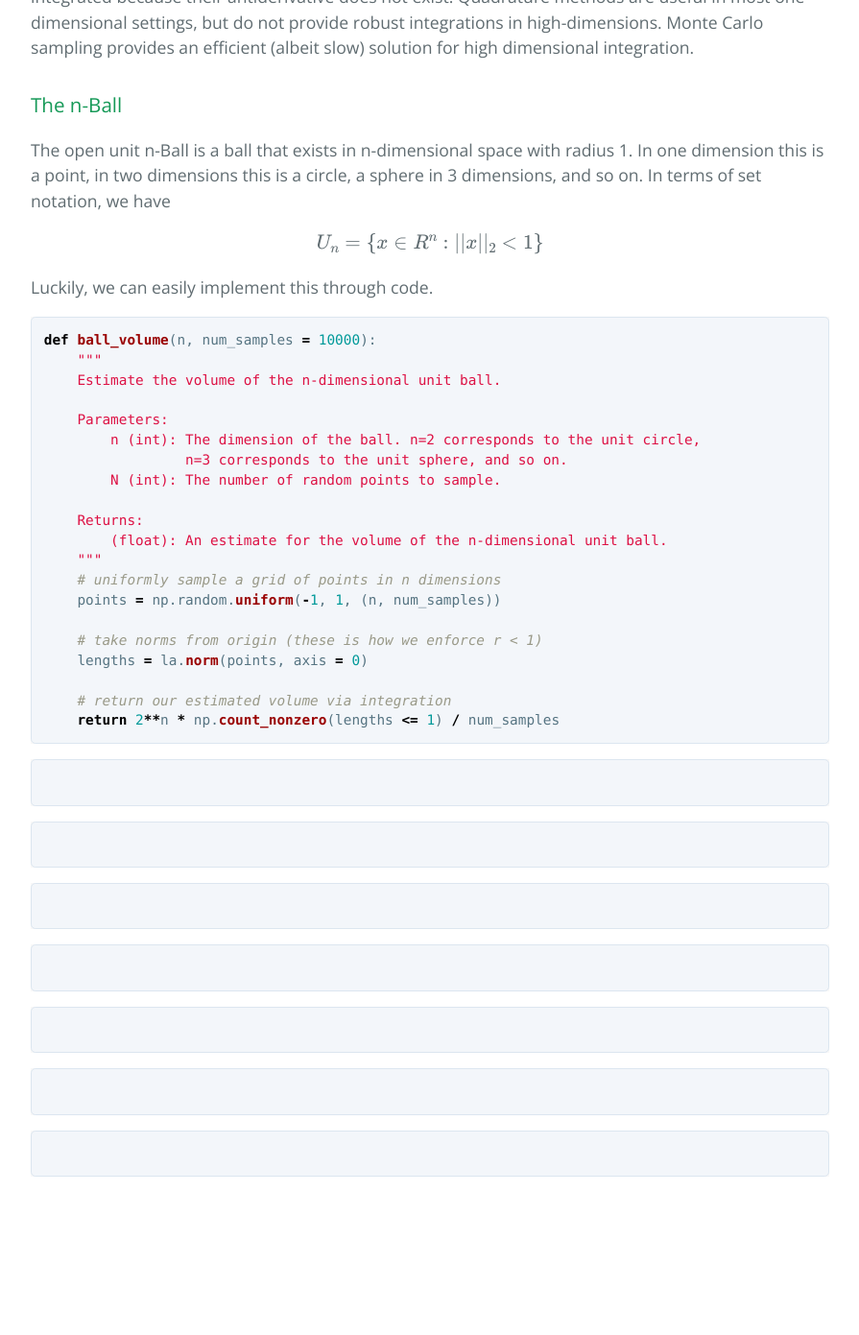
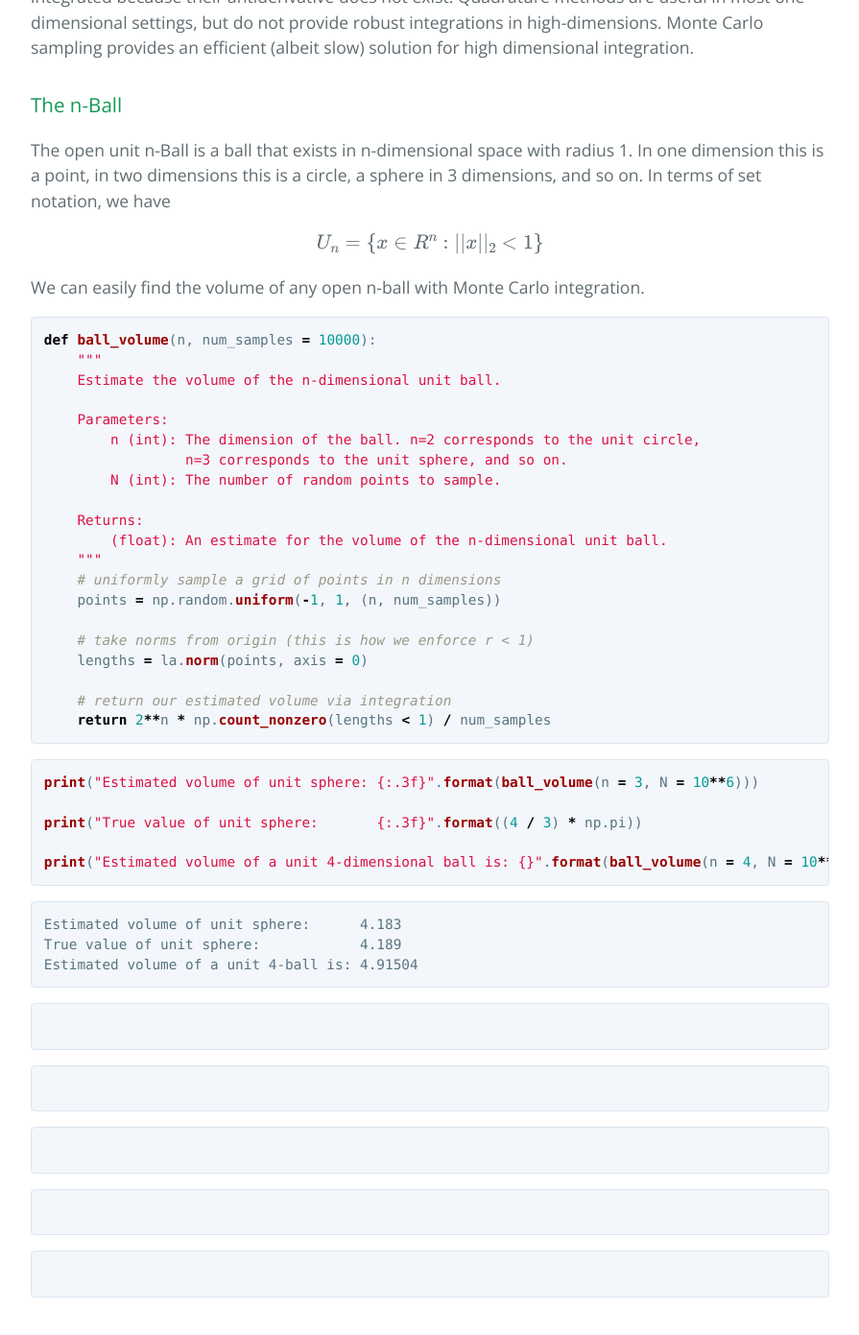
Before and after one commit to walkerhughes/portfolio, a Jekyll site: the page built from monte_carlo.md, in a window 1280 px wide and 1400 px high, scrolled down 491 px. Shown: the top 1391 px of the window at 96% size, without its empty margins (192-1087 px from the left). Built offline with Jekyll 4.4.1, drawn with Linux system fonts in a browser that asks for light colours; formulas are drawn with MathJax 3; our own code applies the rules of GitHub Pages for plain Markdown files; before the commit the page ends 1765 px from its top, so only the background shows below that.

Commit message:
Update monte_carlo.md

````diff
--- a/monte_carlo.md
+++ b/monte_carlo.md
@@ -24,11 +24,10 @@ Many multivariate functions like the Standard Normal Distribution's pdf cannot b
 
 The open unit n-Ball is a ball that exists in n-dimensional space with radius 1. In one dimension this is a point, in two dimensions this is a circle, a sphere in 3 dimensions, and so on. In terms of set notation, we have
 
-
 <p><span class="math display">\[U_n = \{x\in R^n : ||x||_2 < 1\} \]</span></p>
 
 
-Luckily, we can easily implement this through code.
+We can easily find the volume of any open n-ball with Monte Carlo integration.
 
 
 ```python
@@ -47,11 +46,24 @@ def ball_volume(n, num_samples = 10000):
     # uniformly sample a grid of points in n dimensions
     points = np.random.uniform(-1, 1, (n, num_samples))
 
-    # take norms from origin (these is how we enforce r < 1)
+    # take norms from origin (this is how we enforce r < 1)
     lengths = la.norm(points, axis = 0)
 
     # return our estimated volume via integration
-    return 2**n * np.count_nonzero(lengths <= 1) / num_samples
+    return 2**n * np.count_nonzero(lengths < 1) / num_samples
+```
+```python
+print("Estimated volume of unit sphere: {:.3f}".format(ball_volume(n = 3, N = 10**6)))
+
+print("True value of unit sphere:       {:.3f}".format((4 / 3) * np.pi))
+
+print("Estimated volume of a unit 4-dimensional ball is: {}".format(ball_volume(n = 4, N = 10**5)))
+```
+
+```
+Estimated volume of unit sphere:      4.183
+True value of unit sphere:            4.189
+Estimated volume of a unit 4-ball is: 4.91504
 ```
 
 ```python
@@ -73,11 +85,3 @@ def ball_volume(n, num_samples = 10000):
 ```python
 
 ```
-
-```python
-
-```
-
-```python
-
-```
````
